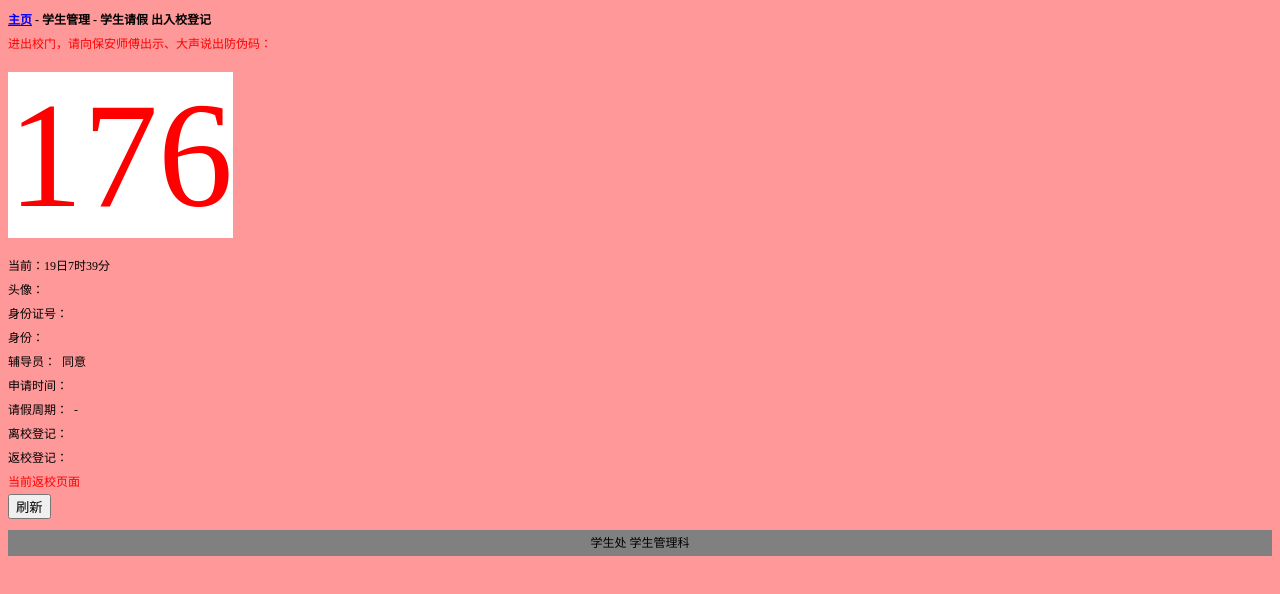
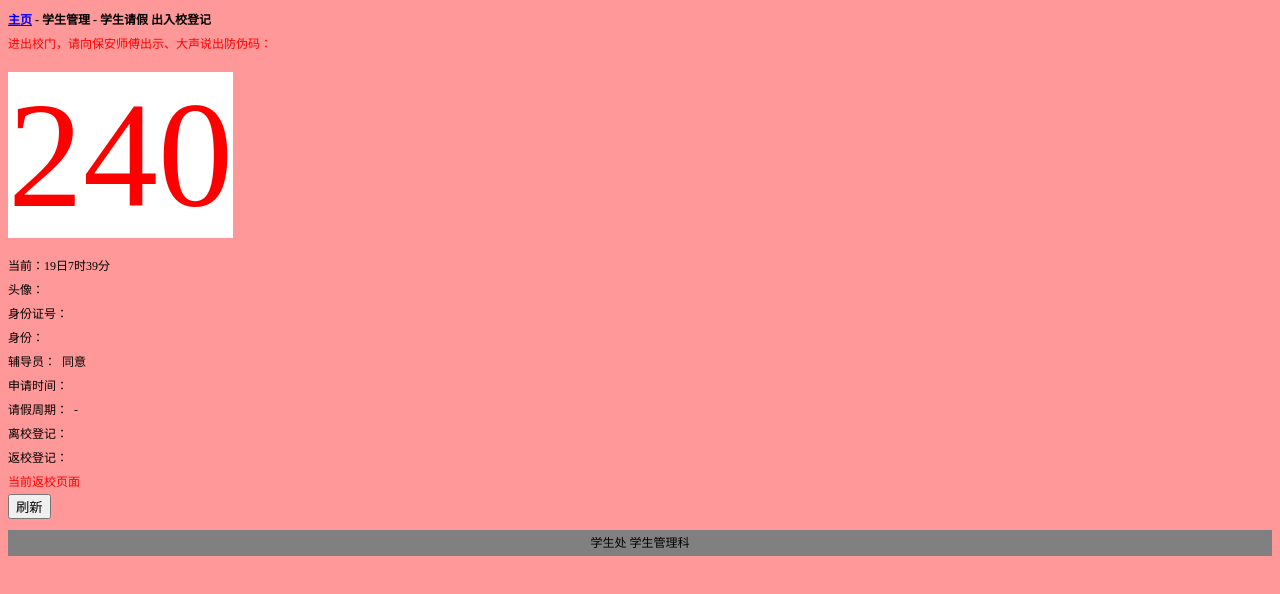
Before and after one commit to aaq1w2e3r4aa/q1w2e3r4, a plain HTML site: page qinjia4.html in a window 1280 px wide. Drawn offline with Linux system fonts and the light colour scheme.

Commit message:
Update qinjia4.html

```diff
--- a/qinjia4.html
+++ b/qinjia4.html
@@ -31,7 +31,7 @@
         }
         function getSecurityCode(){
             const time = new Date();
-            var securityCode = (time.getHours()+1)*22;
+            var securityCode = (time.getHours()+1)*30;
             document.getElementById("fwm").innerHTML = securityCode;
 
 
```
